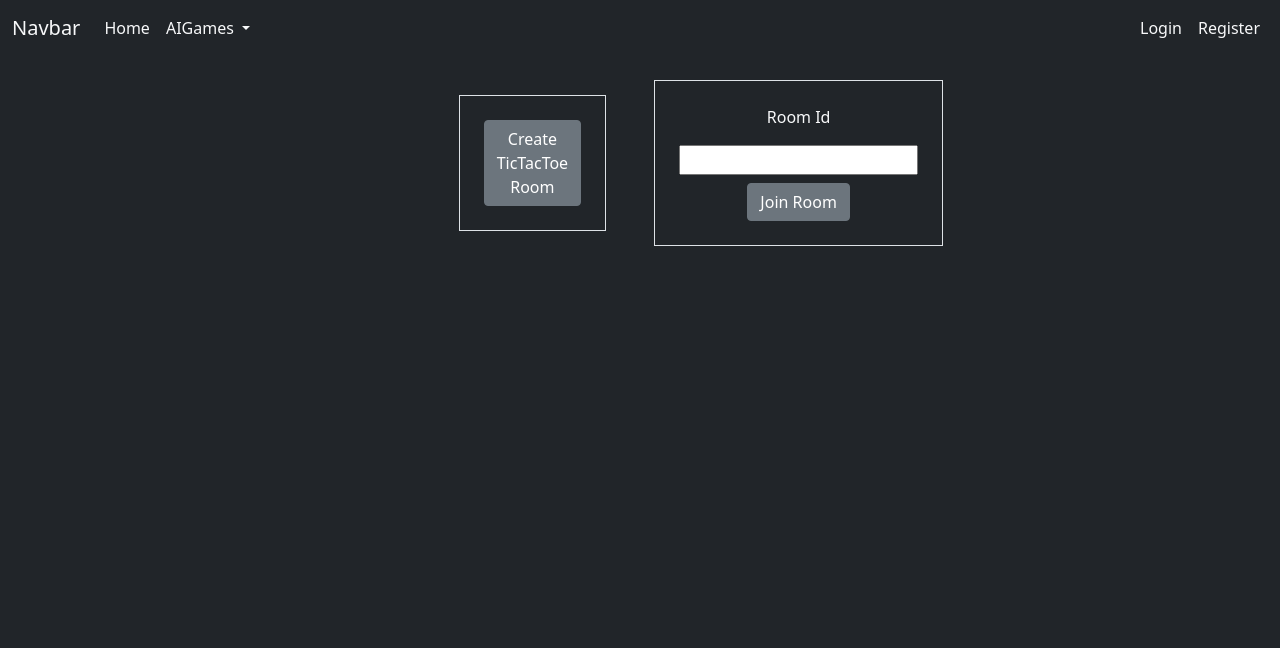
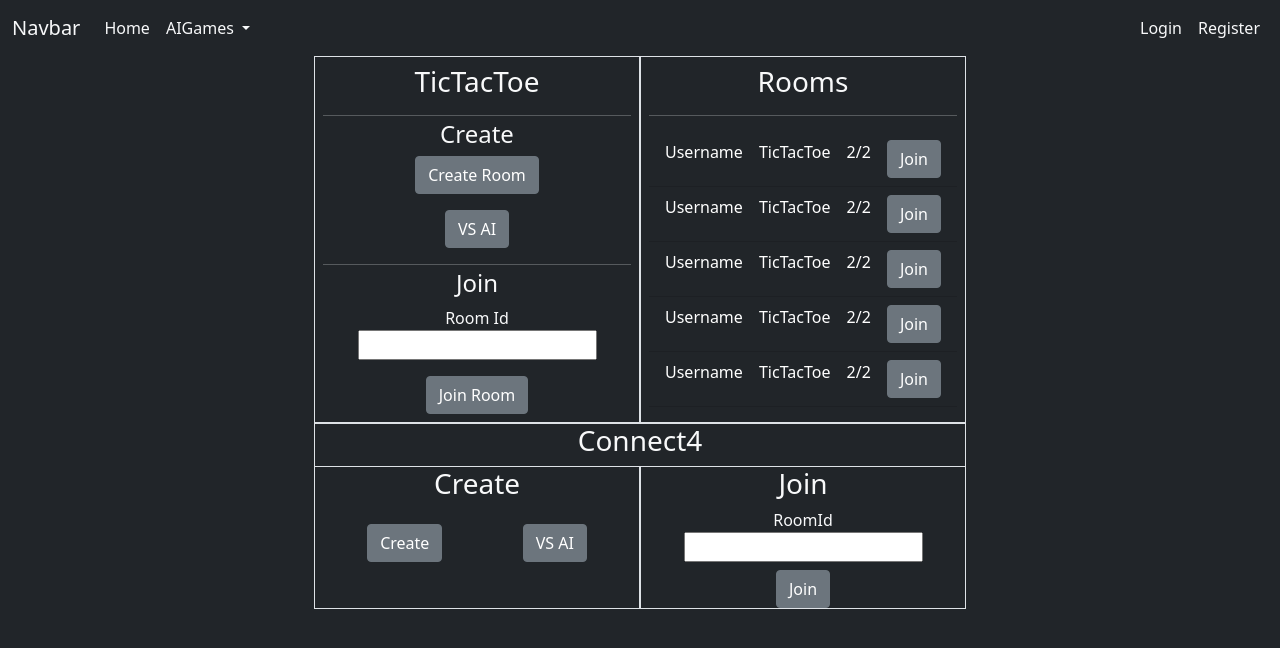
Before and after one commit to SashoVas/OnlineGames, an Angular app in the folder OnlineGames.Client/: page / in a window 1280 px wide. Shown: the top 648 px of the page. Built offline with nearby package versions, Linux system fonts and the light colour scheme.

Commit message:
Ui changes

```diff
--- a/OnlineGames.Client/src/app/app.component.html
+++ b/OnlineGames.Client/src/app/app.component.html
@@ -1,8 +1,8 @@
 <app-navigation></app-navigation>
 <div class="row bg-dark text-light">
-  <div class="col-lg-4"></div>
-  <div class="col-lg-4">
+  <div class="col-lg-3"></div>
+  <div class="col-lg-6">
     <router-outlet></router-outlet>
   </div>
-  <div class="col-lg-4"></div>
+  <div class="col-lg-3"></div>
 </div>
--- a/OnlineGames.Client/src/app/core/landing/landing.component.css
+++ b/OnlineGames.Client/src/app/core/landing/landing.component.css
@@ -0,0 +1,3 @@
+ul{
+    height:280px;
+}
--- a/OnlineGames.Client/src/app/core/landing/landing.component.html
+++ b/OnlineGames.Client/src/app/core/landing/landing.component.html
@@ -1,11 +1,51 @@
-<div class="d-flex justify-content-around">
-    <div class="border text-center p-4 m-4 align-self-center">
-    <button (click)="createRoom()" class="btn btn-secondary me-auto">Create TicTacToe Room</button>
-    </div>
-    <div class="border text-center p-4 m-4">
-        <p for="">Room Id</p>
+<div class="row text-center">
+    <div class="col-lg-6 border p-2">
+        <h3 >TicTacToe</h3>
+        <hr class="mb-1">
+        <h4>Create</h4>
+        <button (click)="createRoom()" class="btn btn-secondary">Create Room</button>
+        <br>
+        <button routerLink="/tictactoe/tictactoe"  class="btn btn-secondary mt-3">VS AI</button>
+        <hr class="mb-1">
+        <h4>Join</h4>
+        <label >Room Id</label>
+        <br>
         <input #roomId type="text">
         <br>
-        <button (click)="joinRoom()" class="btn btn-secondary mt-2">Join Room</button>
+        <button class="btn btn-secondary mt-3" (click)="joinRoom()">Join Room</button>
+    </div>
+    <div class="col-lg-6 text-center border p-2">
+        <h3>Rooms</h3>
+        <hr>
+        <ul class="list-group list-group-flush bg-dark overflow-auto">
+            <li *ngFor="let i of [1,2,3,4,5,6,7,8,9]" class="list-group-item bg-dark text-white">
+                <div class="d-flex justify-content-between">
+                    <a>Username</a>
+                    <a >TicTacToe</a>
+                    <a>2/2</a>
+                    <button class="btn btn-secondary">Join</button>
+                </div>
+            </li>
+
+          </ul>
+
     </div>
 </div>
+<div class="row text-center border">
+    <h3 >Connect4</h3>
+    <div class="col-lg-6 border-end border-top">
+        <h3>Create</h3>
+        <div class="d-flex justify-content-around mt-4">
+            <button class="btn btn-secondary">Create</button>
+            <button class="btn btn-secondary">VS AI</button>
+        </div>
+    </div>
+    <div class="col-lg-6 border-start border-top">
+        <h3>Join</h3>
+        <label>RoomId</label>
+        <br>
+        <input type="text">
+        <br>
+        <button class="btn btn-secondary mt-2">Join</button>
+    </div>
+</div>
--- a/OnlineGames.Client/src/app/tic-tac-toe/services/tic-tac-toe-service.service.ts
+++ b/OnlineGames.Client/src/app/tic-tac-toe/services/tic-tac-toe-service.service.ts
@@ -6,6 +6,7 @@ export class TicTacToeServiceService {
   constructor() { }
   currentPlayer=1;
   gameEnded:boolean=false;
+  draw:boolean=false;
   makeMove(row:number,col:number)
   {
     this.board[row][col]= this.currentPlayer==1?"X":"O";
@@ -20,6 +21,7 @@ export class TicTacToeServiceService {
   }
   checkWin():boolean{
     let playerAvatar=((this.currentPlayer==1)?'X':'O');
+    let isFull:boolean=false;
     for(let i=0;i<3;i++)
     {
       if(this.board[i][0]==playerAvatar&&this.board[i][1]==playerAvatar&&this.board[i][2]==playerAvatar){
@@ -28,6 +30,7 @@ export class TicTacToeServiceService {
       if(this.board[0][i]==playerAvatar&&this.board[1][i]==playerAvatar&&this.board[2][i]==playerAvatar){
         return true;
       }
+      isFull=this.board[i].includes('')||isFull;
     }
     if(this.board[0][0]==playerAvatar&&this.board[1][1]==playerAvatar&&this.board[2][2]==playerAvatar){
       return true;
@@ -35,6 +38,7 @@ export class TicTacToeServiceService {
     if(this.board[2][0]==playerAvatar&&this.board[1][1]==playerAvatar&&this.board[0][2]==playerAvatar){
       return true;
     }
-    return false;
+    this.draw=!isFull;
+    return !isFull;
   }
 }
--- a/OnlineGames.Client/src/app/tic-tac-toe/tic-tac-toe/tic-tac-toe.component.html
+++ b/OnlineGames.Client/src/app/tic-tac-toe/tic-tac-toe/tic-tac-toe.component.html
@@ -1,4 +1,6 @@
-<div class="text-center">
+<div class="row">
+    <div class="col-lg-2"></div>
+    <div class="text-center col-lg-8">
         <h1>Tic Tac Toe</h1>
         <h1>{{oponentTurn==true?"Oponent Turn":"My turn"}}</h1>
 
@@ -22,6 +24,7 @@
             </div>
         </div>
         <h1 *ngIf="gameEnded()">Game Ended</h1>
+        <h1 *ngIf="gameEnded()">Winner: {{getWinner()}}</h1>
         <button (click)="clearButtonClick()" class="w-50 mt-3 btn btn-secondary" ><span class="display-6">New Game</span> </button>
         <br>
         <a *ngIf="roomId" class="btn btn-secondary mt-2" data-bs-toggle="collapse" href="#multiCollapseExample1" role="button" aria-expanded="false" aria-controls="multiCollapseExample1">Show Room Id</a>
@@ -33,3 +36,5 @@
             </div>
         </div>
     </div>
+    <div class="col-lg-2"></div>
+</div>
--- a/OnlineGames.Client/src/app/tic-tac-toe/tic-tac-toe/tic-tac-toe.component.ts
+++ b/OnlineGames.Client/src/app/tic-tac-toe/tic-tac-toe/tic-tac-toe.component.ts
@@ -47,6 +47,9 @@ export class TicTacToeComponent implements OnInit ,OnDestroy {
     this.oponentTurn=true;
     this.inGame=true;
     this.ticTacToeService.makeMove(row,col);
+    if(this.gameEnded()){
+      return;
+    }
     this.tellOponent(row,col);
   }
   tellOponent=(row:number,col:number)=>{
@@ -70,6 +73,13 @@ export class TicTacToeComponent implements OnInit ,OnDestroy {
   gameEnded(){
     return this.ticTacToeService.gameEnded;
   }
+  getWinner(){
+    if(this.ticTacToeService.draw)
+    {
+      return 'Draw';
+    }
+    return -this.ticTacToeService.currentPlayer==1?'X':'O';
+  }
   ngOnDestroy():void{
     this.ticTacToeSignalRService.hubConnection.stop()
   }
```
Also changed, not shown: 1 other file (tests, documents, lock files or other folders). Lines whose indentation alone changed are shown as unchanged.
